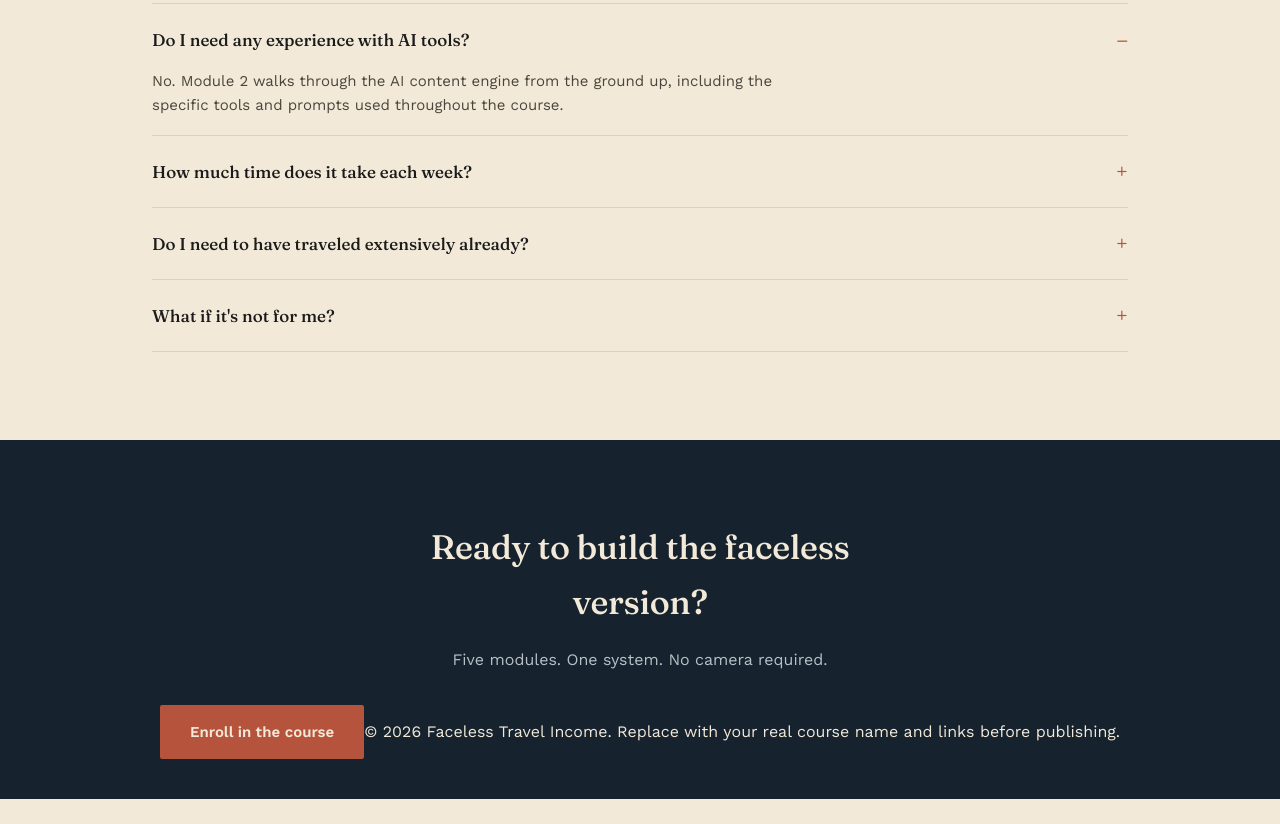
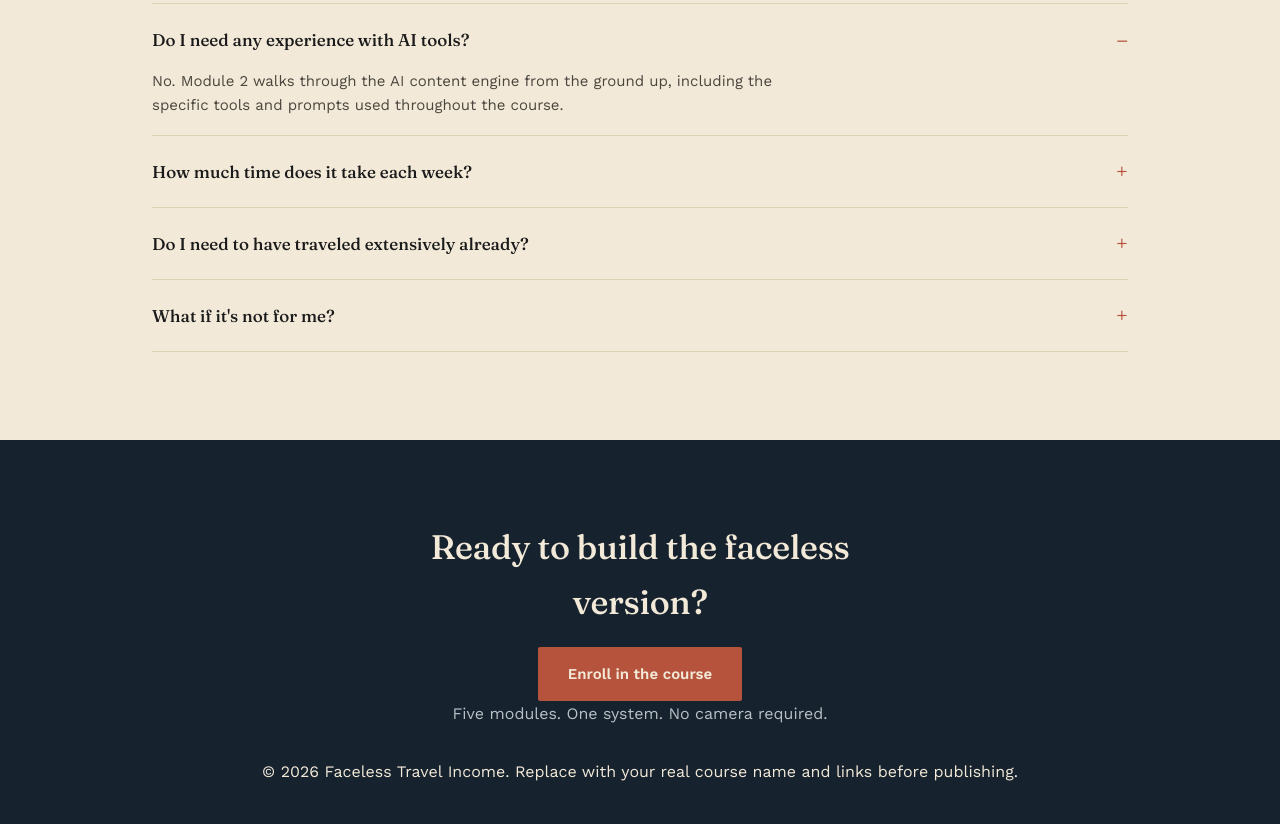
Before and after one commit to DonnaReilly/psychic-octo-invention, a plain HTML site: page index.html in a window 1280 px wide. Shown: the part 4526-5350 px from the top of the page. Before the commit the page ends 5325 px from the top, so only its background shows below. Drawn offline with nearby package versions, Linux system fonts and the light colour scheme.

```diff
--- a/index.html
+++ b/index.html
@@ -636,8 +636,9 @@
 <footer>
   <div class="wrap">
     <h2>Ready to build the faceless version?</h2>
+     <a href="https://www.paypal.com/ncp/payment/9JPRRMBA2HN7J" target="_blank" class="btn-primary">Enroll in the course</a>
     <p>Five modules. One system. No camera required.</p>
-    <a href="https://www.paypal.com/ncp/payment/9JPRRMBA2HN7J" target="_blank" class="btn-primary">Enroll in the course</a>© 2026 Faceless Travel Income. Replace with your real course name and links before publishing.</div>
+   © 2026 Faceless Travel Income. Replace with your real course name and links before publishing.</div>
   </div>
 </footer>
 
```
